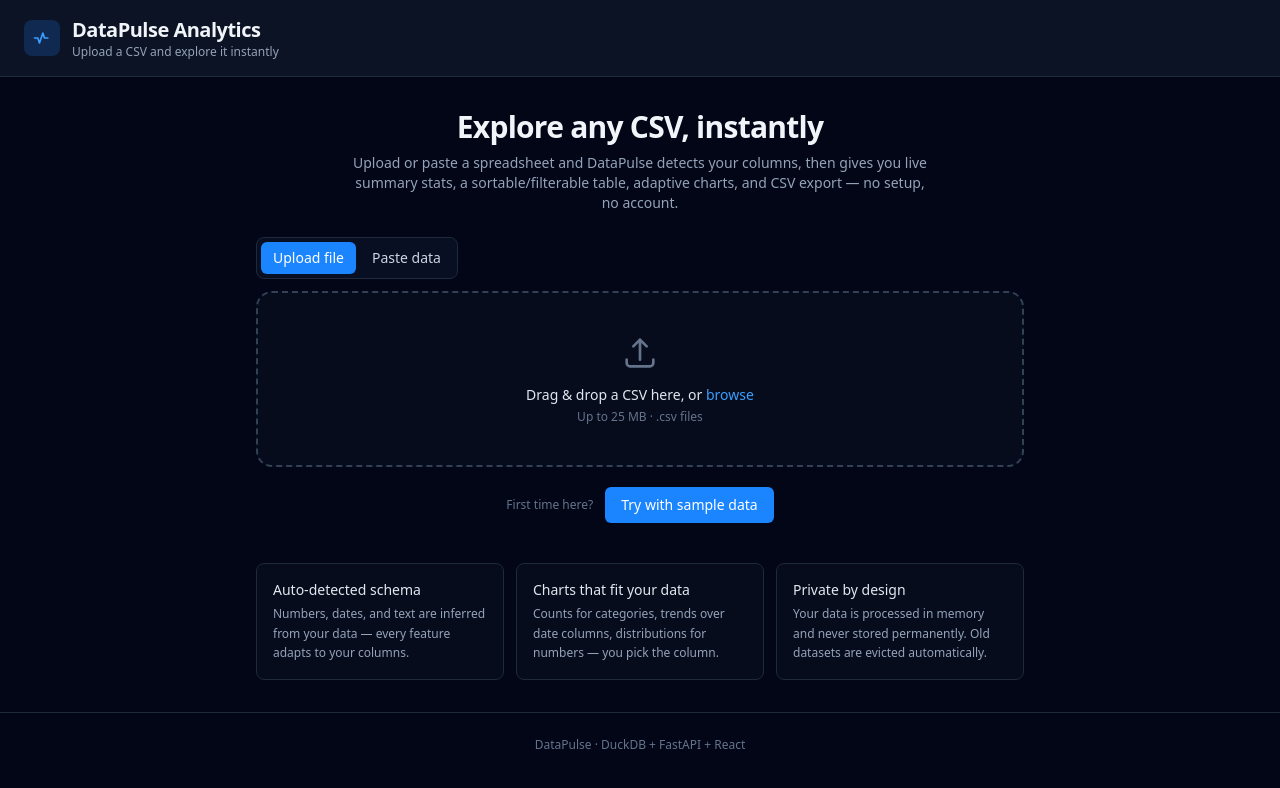
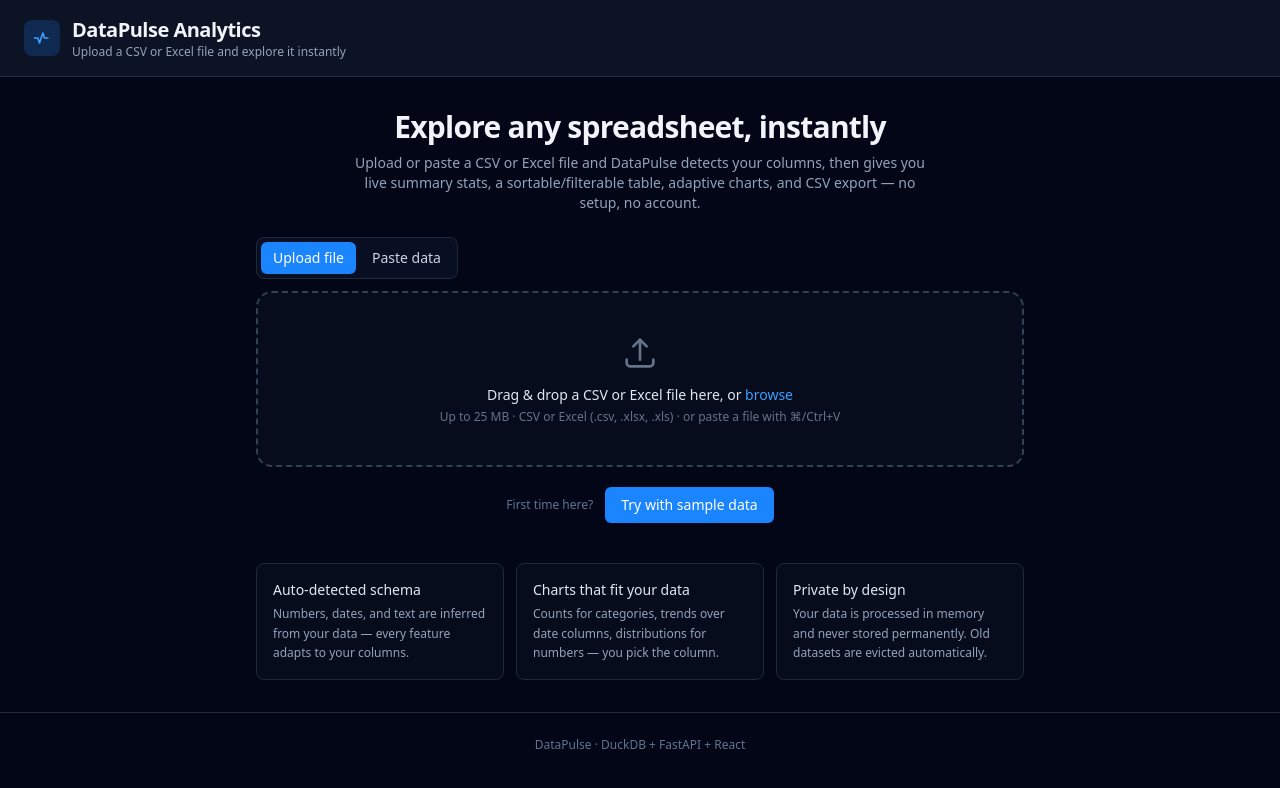
Before and after one commit to ankanhq/datapulse-frontend, a React (Vite) app: page / in a window 1280 px wide. Shown: the top 788 px of the page. Built offline with nearby package versions, Linux system fonts and the light colour scheme; no server answers.

Commit message:
Support Excel uploads and clipboard file paste
- Accept .xlsx/.xls in the drop zone and file picker
- Paste a file straight from the clipboard (Cmd/Ctrl+V) into the upload area
- Update copy to "CSV or Excel" throughout

```diff
--- a/src/components/Layout.jsx
+++ b/src/components/Layout.jsx
@@ -13,7 +13,7 @@ export default function Layout({ children }) {
             <h1 className="text-lg font-semibold tracking-tight sm:text-xl">
               DataPulse Analytics
             </h1>
-            <p className="text-xs text-slate-400">Upload a CSV and explore it instantly</p>
+            <p className="text-xs text-slate-400">Upload a CSV or Excel file and explore it instantly</p>
           </div>
         </div>
       </header>
--- a/src/components/UploadLanding.jsx
+++ b/src/components/UploadLanding.jsx
@@ -1,4 +1,4 @@
-import { useRef, useState } from "react";
+import { useEffect, useRef, useState } from "react";
 import { uploadDataset, pasteDataset, loadSampleDataset, API_BASE } from "../api";
 import Spinner from "./Spinner";
 
@@ -46,8 +46,8 @@ export default function UploadLanding({ onLoaded }) {
   async function handleFile(file) {
     setError("");
     if (!file) return;
-    if (!/\.(csv|tsv|txt)$/i.test(file.name)) {
-      setError("Please choose a .csv file.");
+    if (!/\.(csv|tsv|txt|xlsx|xls)$/i.test(file.name)) {
+      setError("Please choose a CSV or Excel file (.csv, .xlsx, .xls).");
       return;
     }
     if (file.size > MAX_MB * 1024 * 1024) {
@@ -102,6 +102,21 @@ export default function UploadLanding({ onLoaded }) {
     handleFile(e.dataTransfer.files?.[0]);
   }
 
+  // In file mode, let users paste a file straight from the clipboard (⌘/Ctrl+V)
+  // — e.g. a spreadsheet copied in Finder/Explorer — into the upload area.
+  useEffect(() => {
+    if (mode !== "file") return;
+    function onPaste(e) {
+      const file = e.clipboardData?.files?.[0];
+      if (file && !busy) {
+        e.preventDefault();
+        handleFile(file);
+      }
+    }
+    document.addEventListener("paste", onPaste);
+    return () => document.removeEventListener("paste", onPaste);
+  }, [mode, busy]); // eslint-disable-line react-hooks/exhaustive-deps
+
   const tabClass = (active) =>
     `rounded-md px-3 py-1.5 text-sm font-medium transition ${
       active ? "bg-pulse-500 text-white" : "text-slate-300 hover:bg-slate-800"
@@ -111,12 +126,12 @@ export default function UploadLanding({ onLoaded }) {
     <div className="animate-fade-in mx-auto max-w-3xl">
       <div className="mb-6 text-center">
         <h2 className="text-2xl font-semibold tracking-tight text-slate-100 sm:text-3xl">
-          Explore any CSV, instantly
+          Explore any spreadsheet, instantly
         </h2>
         <p className="mx-auto mt-2 max-w-xl text-sm text-slate-400">
-          Upload or paste a spreadsheet and DataPulse detects your columns, then gives you
-          live summary stats, a sortable/filterable table, adaptive charts, and CSV export —
-          no setup, no account.
+          Upload or paste a CSV or Excel file and DataPulse detects your columns, then gives
+          you live summary stats, a sortable/filterable table, adaptive charts, and CSV
+          export — no setup, no account.
         </p>
       </div>
 
@@ -152,7 +167,7 @@ export default function UploadLanding({ onLoaded }) {
           <input
             ref={inputRef}
             type="file"
-            accept=".csv,.tsv,.txt,text/csv"
+            accept=".csv,.tsv,.txt,.xlsx,.xls,text/csv,application/vnd.openxmlformats-officedocument.spreadsheetml.sheet,application/vnd.ms-excel"
             className="hidden"
             onChange={(e) => handleFile(e.target.files?.[0])}
           />
@@ -164,9 +179,11 @@ export default function UploadLanding({ onLoaded }) {
                 <path d="M12 16V4m0 0L8 8m4-4l4 4M4 16v2a2 2 0 002 2h12a2 2 0 002-2v-2" strokeLinecap="round" strokeLinejoin="round" />
               </svg>
               <p className="text-sm font-medium text-slate-200">
-                Drag &amp; drop a CSV here, or <span className="text-pulse-400">browse</span>
+                Drag &amp; drop a CSV or Excel file here, or <span className="text-pulse-400">browse</span>
               </p>
-              <p className="mt-1 text-xs text-slate-500">Up to {MAX_MB} MB · .csv files</p>
+              <p className="mt-1 text-xs text-slate-500">
+                Up to {MAX_MB} MB · CSV or Excel (.csv, .xlsx, .xls) · or paste a file with ⌘/Ctrl+V
+              </p>
             </>
           )}
         </div>
```
